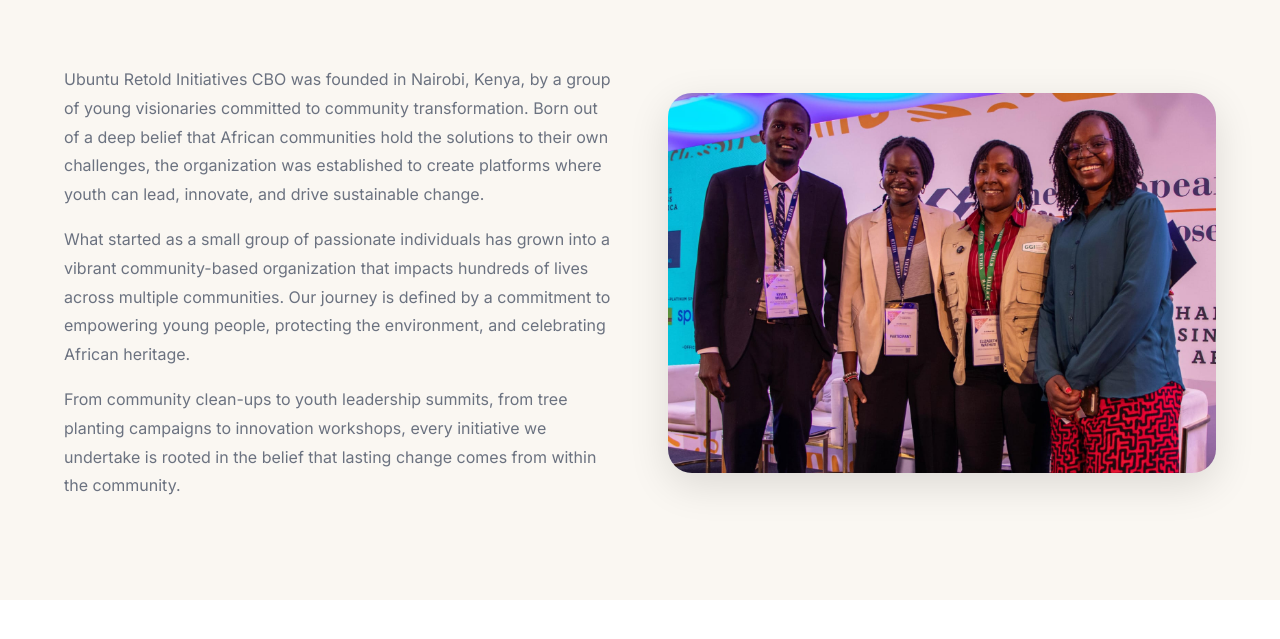
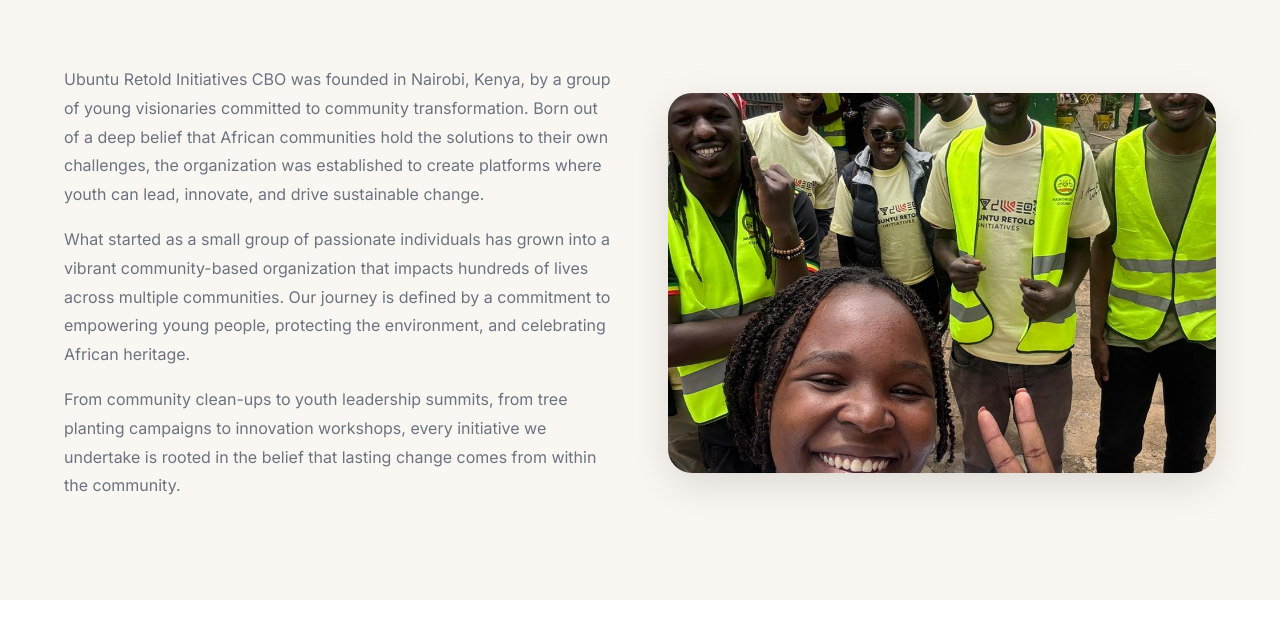
Before and after one commit to goetytos/africa-retold-website, a plain HTML site: page pages/about.html in a window 1280 px wide. Shown: the part 567-1206 px from the top of the page. Drawn offline with nearby package versions, Linux system fonts and the light colour scheme.

Commit message:
feat: replace About Us Our Story image with team selfie

```diff
--- a/pages/about.html
+++ b/pages/about.html
@@ -36,7 +36,7 @@
           <p style="color:var(--gray);line-height:1.8;margin-bottom:16px">What started as a small group of passionate individuals has grown into a vibrant community-based organization that impacts hundreds of lives across multiple communities. Our journey is defined by a commitment to empowering young people, protecting the environment, and celebrating African heritage.</p>
           <p style="color:var(--gray);line-height:1.8">From community clean-ups to youth leadership summits, from tree planting campaigns to innovation workshops, every initiative we undertake is rooted in the belief that lasting change comes from within the community.</p>
         </div>
-        <div class="about-img"><img src="../assets/images/gallery-4.jpg" alt="Ubuntu Retold Team" loading="lazy"></div>
+        <div class="about-img"><img src="../assets/images/our-story.jpg" alt="Ubuntu Retold team — community in action" loading="lazy"></div>
       </div>
     </div>
   </section>
```
Also changed, not shown: assets/images/our-story.jpg (added).
